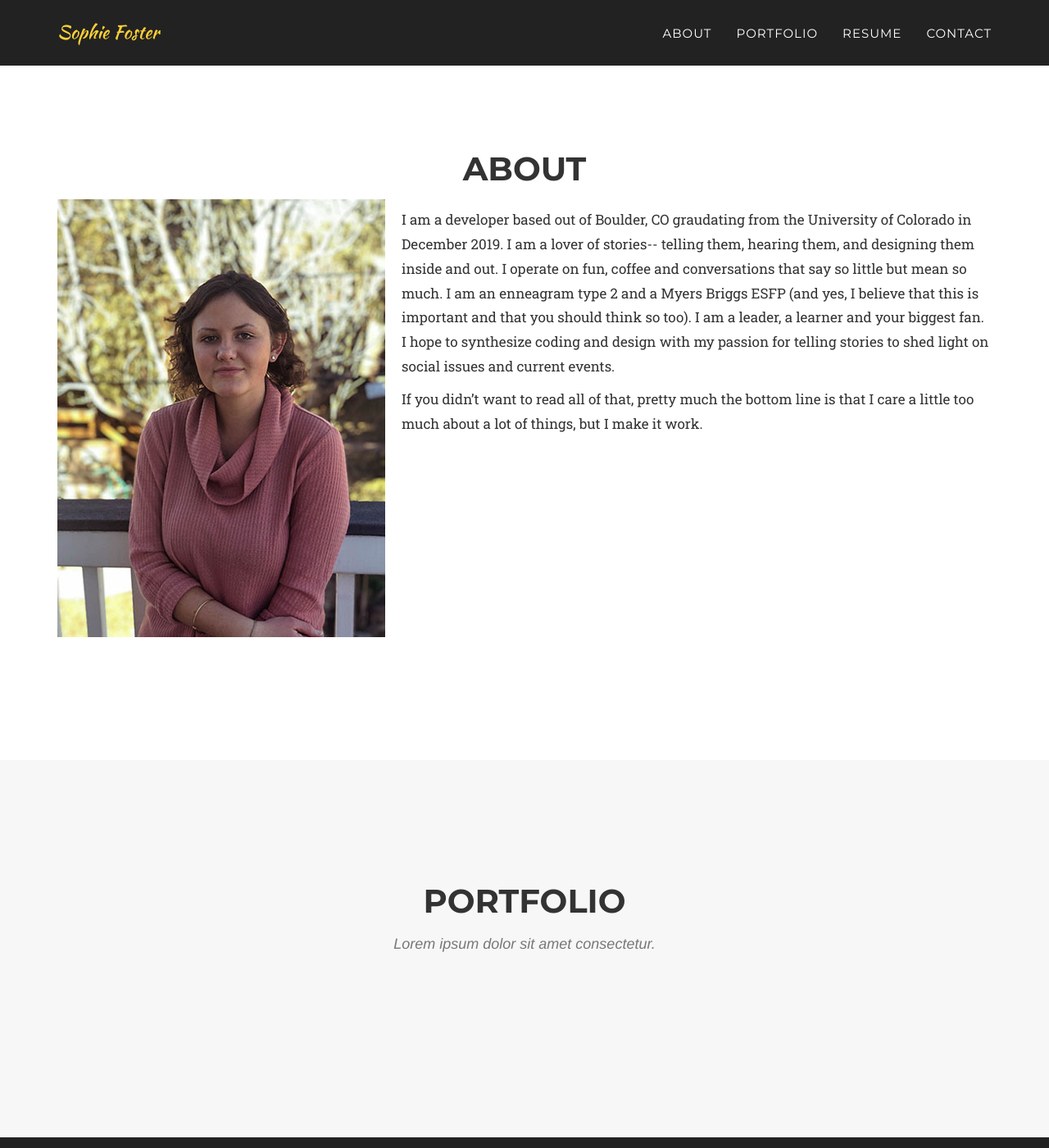
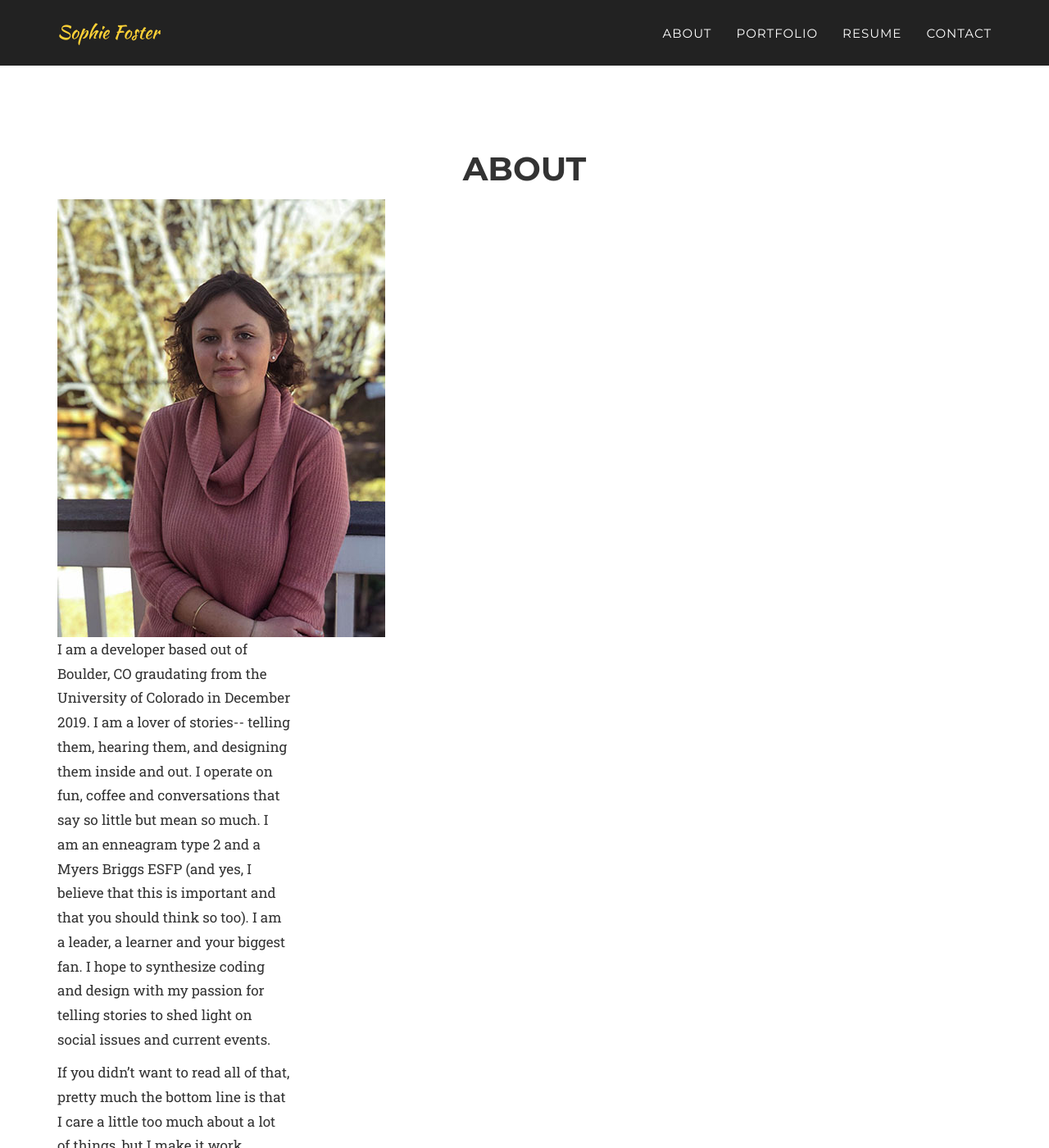
Before and after one commit to sofo1413/Personal-Site-Test, a Jekyll site: the page built from index.html, in a window 1280 px wide and 1400 px high, scrolled down 1153 px. Shown: the whole window at 82% size. Built offline with Jekyll 4.4.1, drawn with Linux system fonts in a browser that asks for light colours; some web fonts are replaced.

Commit message:
more layout

```diff
--- a/_includes/css/agency.css
+++ b/_includes/css/agency.css
@@ -796,6 +796,7 @@ ul.social-buttons li a:active {
 
 .aboutsection {
     height: 100%;
+    width: 25%;
 }
 .portfolio-modal .close-modal .lr .rl {
     z-index: 1052;
```
